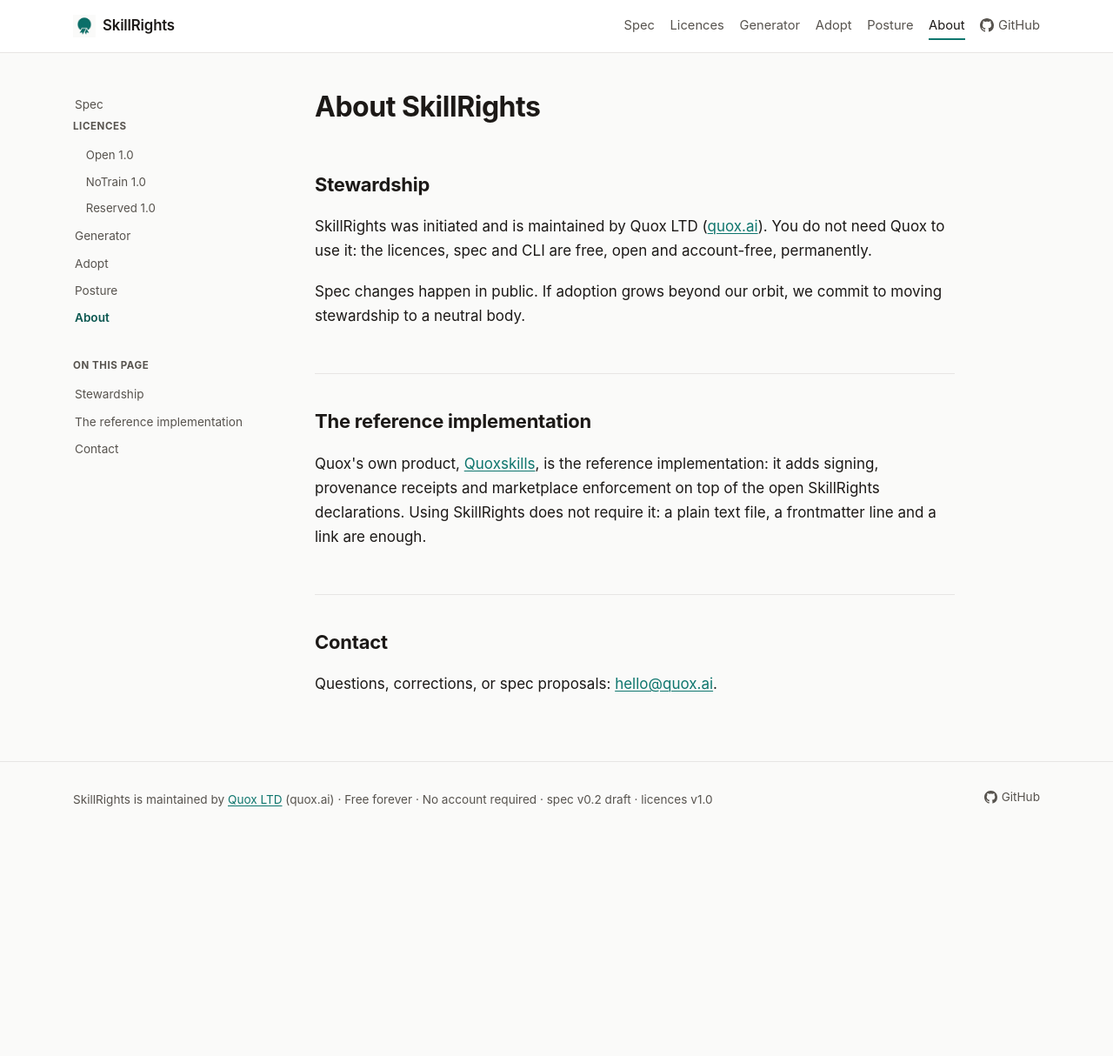
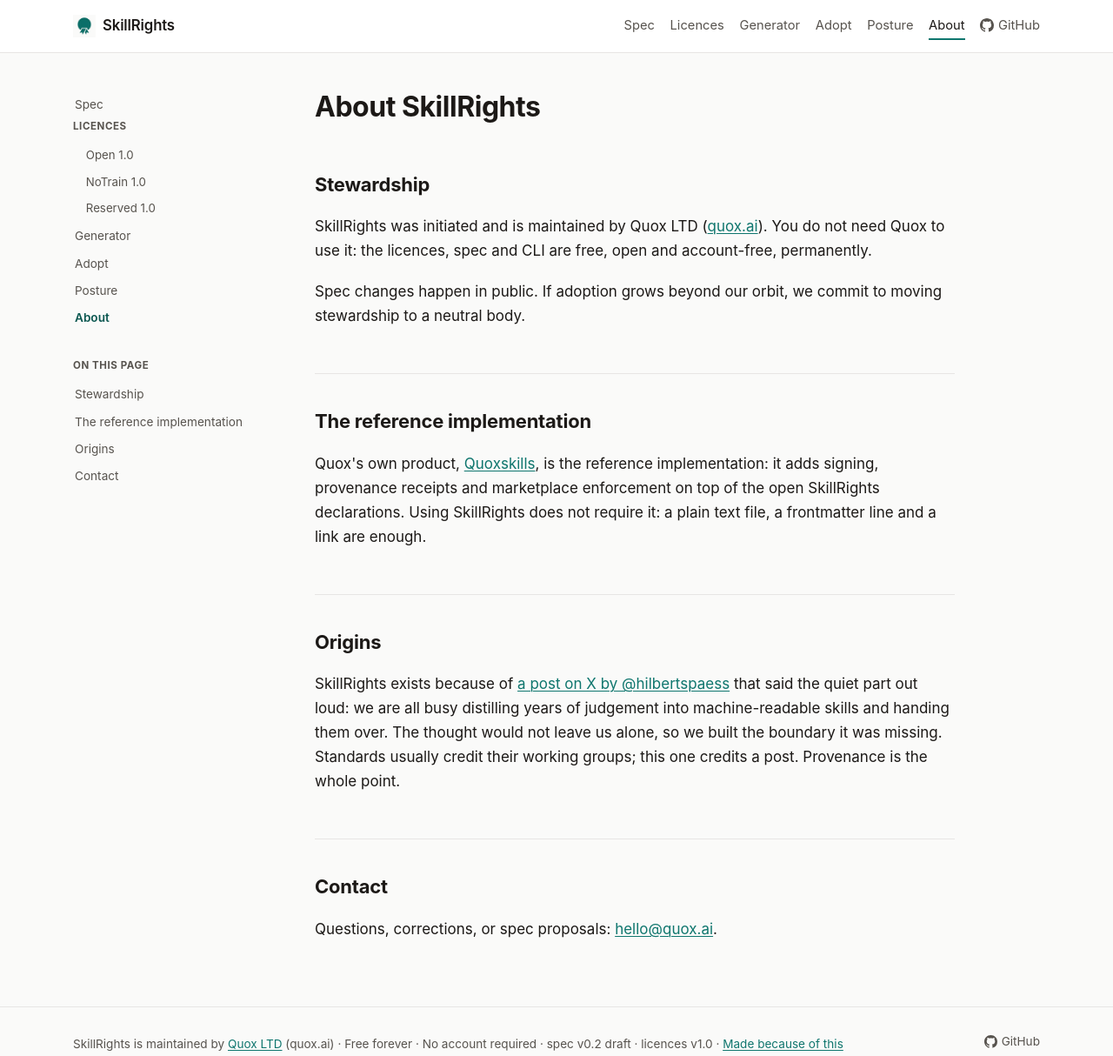
Before and after one commit to quoxai/skillrights, a plain HTML site: page site/about/index.html in a window 1280 px wide. Shown: the whole page at 87% size. Before the commit the page ends 973 px from the top, so only its background shows below. Drawn offline with Linux system fonts and the light colour scheme.

Commit message:
[skillrights] SR-24: Origins credit (the post that started it) on About + footer line

```diff
--- a/site/about/index.html
+++ b/site/about/index.html
@@ -58,6 +58,7 @@
         <p class="side-label">On this page</p>
         <a href="#stewardship">Stewardship</a>
         <a href="#reference-implementation">The reference implementation</a>
+        <a href="#origins">Origins</a>
         <a href="#contact">Contact</a>
       </nav>
     </aside>
@@ -71,6 +72,9 @@
     <h2 id="reference-implementation">The reference implementation<a class="anchor" href="#reference-implementation" aria-label="Link to this section">#</a></h2>
     <p>Quox's own product, <a href="https://quox.ai">Quoxskills</a>, is the reference implementation: it adds signing, provenance receipts and marketplace enforcement on top of the open SkillRights declarations. Using SkillRights does not require it: a plain text file, a frontmatter line and a link are enough.</p>
 
+    <h2 id="origins">Origins<a class="anchor" href="#origins" aria-label="Link to this section">#</a></h2>
+    <p>SkillRights exists because of <a href="https://x.com/hilbertspaess/status/2097476196791709843" rel="noopener">a post on X by @hilbertspaess</a> that said the quiet part out loud: we are all busy distilling years of judgement into machine-readable skills and handing them over. The thought would not leave us alone, so we built the boundary it was missing. Standards usually credit their working groups; this one credits a post. Provenance is the whole point.</p>
+
     <h2 id="contact">Contact<a class="anchor" href="#contact" aria-label="Link to this section">#</a></h2>
     <p>Questions, corrections, or spec proposals: <a href="mailto:hello@quox.ai">hello@quox.ai</a>.</p>
     </div>
@@ -79,7 +83,7 @@
 
 <footer class="site-footer">
   <div class="wrap">
-    <p>SkillRights is maintained by <a href="https://quox.ai">Quox LTD</a> (quox.ai) &middot; Free forever &middot; No account required &middot; spec v0.2 draft · licences v1.0</p>
+    <p>SkillRights is maintained by <a href="https://quox.ai">Quox LTD</a> (quox.ai) &middot; Free forever &middot; No account required &middot; spec v0.2 draft · licences v1.0 · <a href="/about/#origins">Made because of this</a></p>
     <a class="gh-link" href="https://github.com/quoxai/skillrights" aria-label="SkillRights on GitHub"><svg viewBox="0 0 16 16" aria-hidden="true" fill="currentColor"><path d="M8 0C3.58 0 0 3.58 0 8c0 3.54 2.29 6.53 5.47 7.59.4.07.55-.17.55-.38 0-.19-.01-.82-.01-1.49-2.01.37-2.53-.49-2.69-.94-.09-.23-.48-.94-.82-1.13-.28-.15-.68-.52-.01-.53.63-.01 1.08.58 1.23.82.72 1.21 1.87.87 2.33.66.07-.52.28-.87.51-1.07-1.78-.2-3.64-.89-3.64-3.95 0-.87.31-1.59.82-2.15-.08-.2-.36-1.02.08-2.12 0 0 .67-.21 2.2.82.64-.18 1.32-.27 2-.27.68 0 1.36.09 2 .27 1.53-1.04 2.2-.82 2.2-.82.44 1.1.16 1.92.08 2.12.51.56.82 1.27.82 2.15 0 3.07-1.87 3.75-3.65 3.95.29.25.54.73.54 1.48 0 1.07-.01 1.93-.01 2.2 0 .21.15.46.55.38A8.01 8.01 0 0 0 16 8c0-4.42-3.58-8-8-8Z"/></svg>GitHub</a>
   </div>
 </footer>
```
Also changed, not shown: site/adopt/index.html (+1 -1 lines), site/generator/index.html (+1 -1 lines), site/index.html (+1 -1 lines), site/notrain/1.0-draft/index.html (+1 -1 lines), site/notrain/1.0/index.html (+1 -1 lines), site/open/1.0-draft/index.html (+1 -1 lines), site/open/1.0/index.html (+1 -1 lines), site/posture/index.html (+1 -1 lines), site/reserved/1.0-draft/index.html (+1 -1 lines), site/reserved/1.0/index.html (+1 -1 lines), site/spec/index.html (+1 -1 lines).
